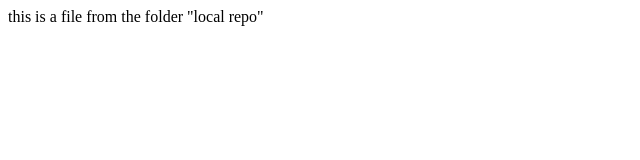
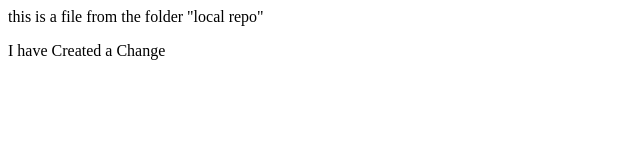
Before and after one commit to M-Abdullah-576/localrepo, a plain HTML site: page index.html in a window 1280 px wide. Shown: the whole page, without its empty margins (0-640 px from the left). Drawn offline with Linux system fonts and the light colour scheme.

Commit message:
Add a Change

```diff
--- a/index.html
+++ b/index.html
@@ -1,3 +1,7 @@
 <p>
     this is a file from the folder "local repo"
 </p>
+<p>
+    I have Created a Change
+
+</p>
```
